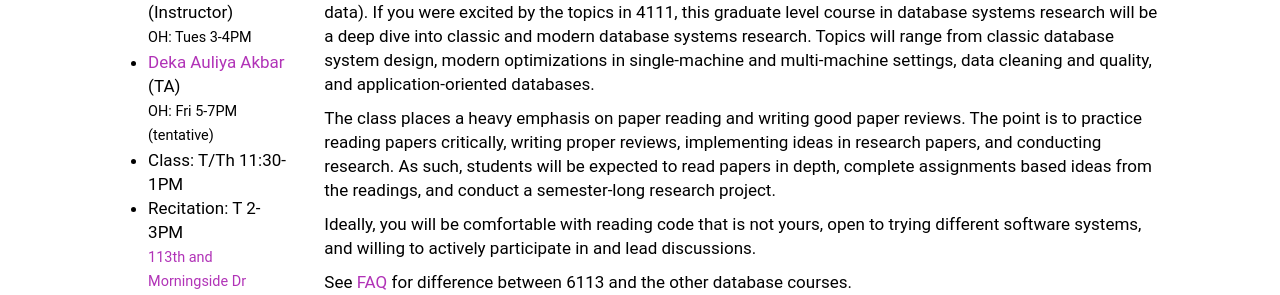
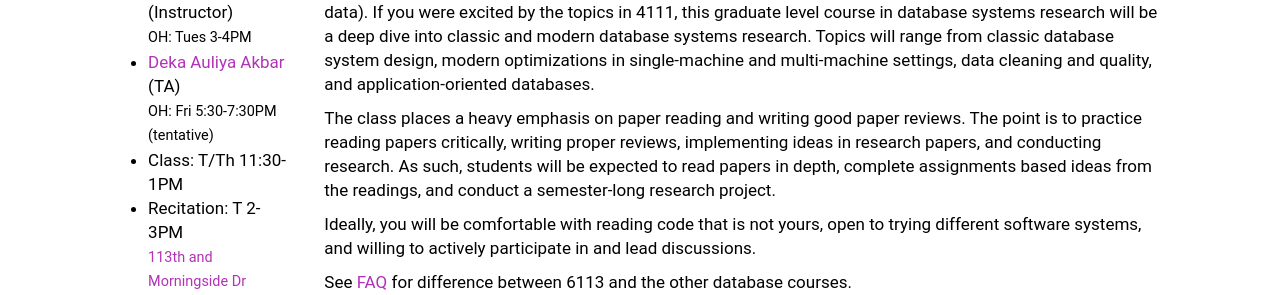
Before and after one commit to w6113/website_fall2020, a Jekyll site: the page built from index.md, in a window 1280 px wide. Shown: the part 241-536 px from the top of the page. Built offline with Jekyll 4.4.1, drawn with Linux system fonts in a browser that asks for light colours.

Commit message:
Update index_left.md

```diff
--- a/_includes/index_left.md
+++ b/_includes/index_left.md
@@ -3,7 +3,7 @@
 * [Eugene Wu](http://www.eugenewu.net) (Instructor)
   <small>OH: Tues 3-4PM</small>
 * [Deka Auliya Akbar](https://dekauliya.me) (TA)
-  <small>OH: Fri 5-7PM (tentative) </small>
+  <small>OH: Fri 5:30-7:30PM (tentative) </small>
 * Class: T/Th 11:30-1PM
 * Recitation: T 2-3PM
   <small><a href="https://goo.gl/maps/voXFEY8DjseGCDkSA">113th and Morningside Dr</a></small>
```
